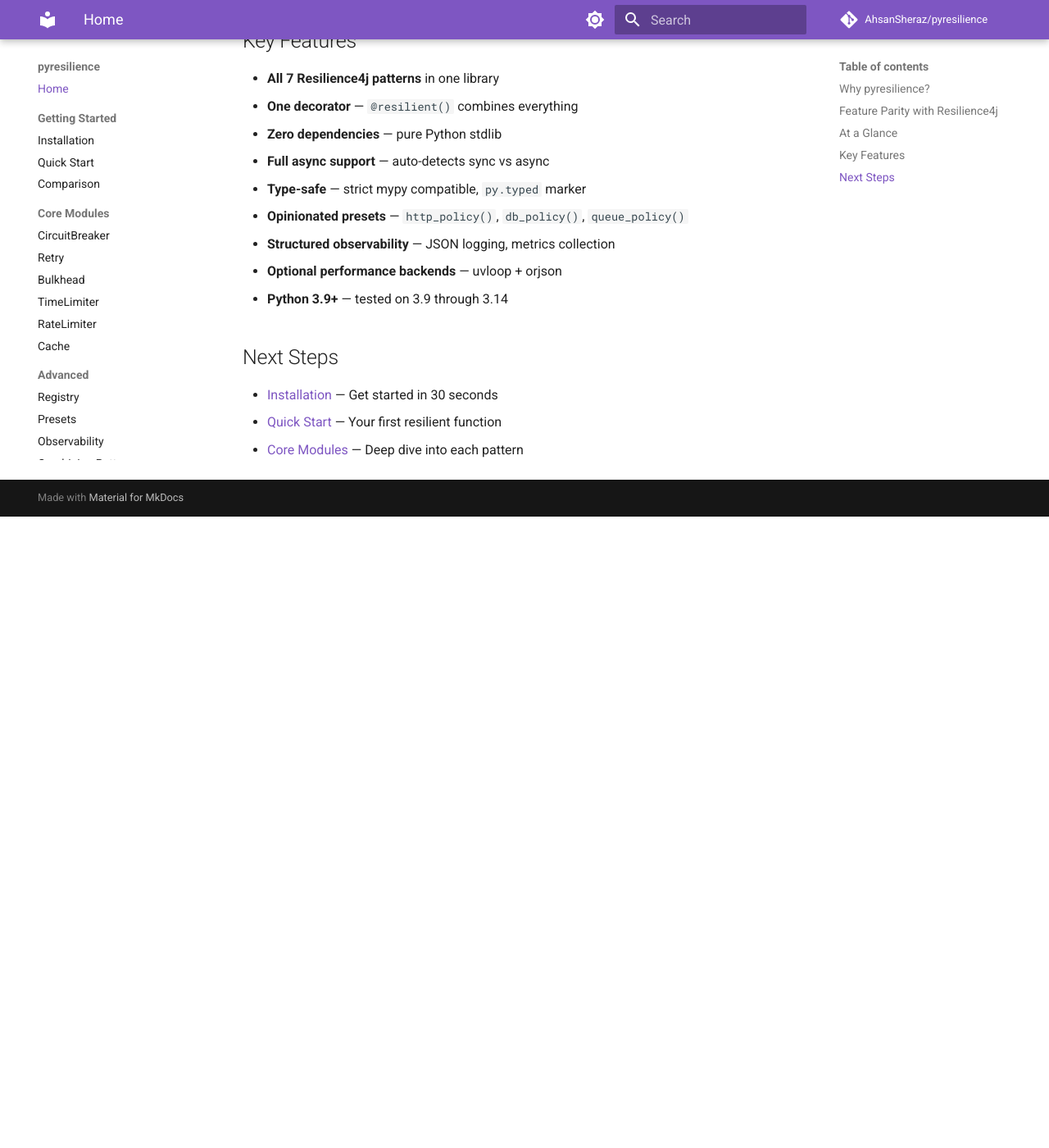
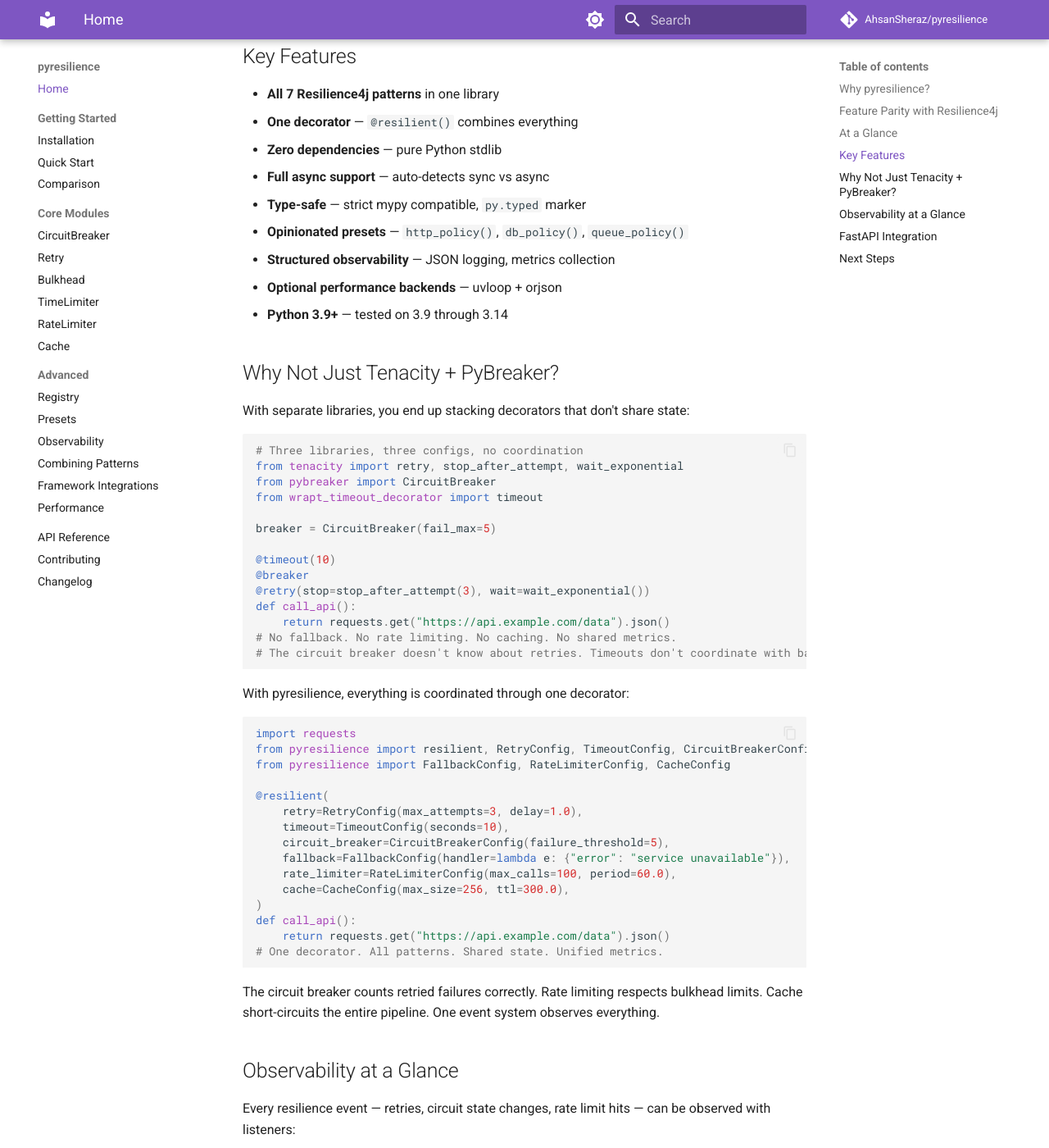
Before and after one commit to AhsanSheraz/pyresilience, an MkDocs documentation site: the page built from docs/index.md, in a window 1280 px wide and 1400 px high, scrolled down 1612 px. Shown: the whole window at 82% size. Built offline with MkDocs 1.6.1 and Material for MkDocs 9.7.7, drawn with Linux system fonts in a browser that asks for light colours; comment, search, counter and statistics services are not loaded; before the commit the page ends 2242 px from its top, so only the background shows below that; some of the changed text lies outside the part shown.

Commit message:
Improve docs, metadata, and trust-polish (#6)
1. Update PyPI description to include all seven patterns
2. Add missing imports in quickstart examples
3. Add disclaimer under comparison table
4. Add "Why not Tenacity + PyBreaker?" with side-by-side example in docs
5. Add observability and FastAPI examples near top-level docs

Co-authored-by: ahsan.sheraz <ahsan.sheraz@bonial.com>
Co-authored-by: Claude Opus 4.6 <noreply@anthropic.com>

````diff
--- a/docs/index.md
+++ b/docs/index.md
@@ -31,6 +31,7 @@ But combining them means stacking decorators, managing separate configs, and los
 ## At a Glance
 
 ```python
+import requests
 from pyresilience import resilient, RetryConfig, TimeoutConfig, CircuitBreakerConfig
 
 @resilient(
@@ -62,8 +63,108 @@ All patterns work together, with a unified event system for observability.
 - **Optional performance backends** — uvloop + orjson
 - **Python 3.9+** — tested on 3.9 through 3.14
 
+## Why Not Just Tenacity + PyBreaker?
+
+With separate libraries, you end up stacking decorators that don't share state:
+
+```python
+# Three libraries, three configs, no coordination
+from tenacity import retry, stop_after_attempt, wait_exponential
+from pybreaker import CircuitBreaker
+from wrapt_timeout_decorator import timeout
+
+breaker = CircuitBreaker(fail_max=5)
+
+@timeout(10)
+@breaker
+@retry(stop=stop_after_attempt(3), wait=wait_exponential())
+def call_api():
+    return requests.get("https://api.example.com/data").json()
+# No fallback. No rate limiting. No caching. No shared metrics.
+# The circuit breaker doesn't know about retries. Timeouts don't coordinate with backoff.
+```
+
+With pyresilience, everything is coordinated through one decorator:
+
+```python
+import requests
+from pyresilience import resilient, RetryConfig, TimeoutConfig, CircuitBreakerConfig
+from pyresilience import FallbackConfig, RateLimiterConfig, CacheConfig
+
+@resilient(
+    retry=RetryConfig(max_attempts=3, delay=1.0),
+    timeout=TimeoutConfig(seconds=10),
+    circuit_breaker=CircuitBreakerConfig(failure_threshold=5),
+    fallback=FallbackConfig(handler=lambda e: {"error": "service unavailable"}),
+    rate_limiter=RateLimiterConfig(max_calls=100, period=60.0),
+    cache=CacheConfig(max_size=256, ttl=300.0),
+)
+def call_api():
+    return requests.get("https://api.example.com/data").json()
+# One decorator. All patterns. Shared state. Unified metrics.
+```
+
+The circuit breaker counts retried failures correctly. Rate limiting respects bulkhead limits. Cache short-circuits the entire pipeline. One event system observes everything.
+
+## Observability at a Glance
+
+Every resilience event — retries, circuit state changes, rate limit hits — can be observed with listeners:
+
+```python
+from pyresilience import resilient, RetryConfig, CircuitBreakerConfig
+from pyresilience import JsonEventLogger, MetricsCollector, EventType
+
+logger = JsonEventLogger()
+metrics = MetricsCollector()
+
+def alert_on_circuit_open(event):
+    if event.event_type == EventType.CIRCUIT_OPEN:
+        print(f"ALERT: Circuit opened for {event.function_name}")
+
+@resilient(
+    retry=RetryConfig(max_attempts=3),
+    circuit_breaker=CircuitBreakerConfig(failure_threshold=5),
+    listeners=[logger, metrics, alert_on_circuit_open],
+)
+def payment_service(amount: float):
+    return process_payment(amount)
+
+# After some calls, check metrics:
+# metrics.summary() -> {"total_events": 150, "success_rate": 0.95, ...}
+```
+
+See [Observability](advanced/observability.md) for the full event system, JSON logging, and metrics collection.
+
+## FastAPI Integration
+
+Use pyresilience with FastAPI's dependency injection for per-route resilience:
+
+```python
+from fastapi import Depends, FastAPI
+from pyresilience import ResilienceConfig, RetryConfig, CircuitBreakerConfig
+from pyresilience.contrib.fastapi import ResilientDependency
+
+app = FastAPI()
+
+payment_resilience = ResilientDependency(ResilienceConfig(
+    retry=RetryConfig(max_attempts=3),
+    circuit_breaker=CircuitBreakerConfig(failure_threshold=5),
+))
+
+@app.post("/charge")
+async def charge(
+    amount: float,
+    resilience: ResilientDependency = Depends(payment_resilience),
+):
+    return await resilience.call(payment_service.charge, amount)
+```
+
+Also supports [Django and Flask](advanced/frameworks.md).
+
 ## Next Steps
 
 - [Installation](getting-started/installation.md) — Get started in 30 seconds
 - [Quick Start](getting-started/quickstart.md) — Your first resilient function
 - [Core Modules](core/circuitbreaker.md) — Deep dive into each pattern
+- [Observability](advanced/observability.md) — Logging, metrics, and alerting
+- [Framework Integrations](advanced/frameworks.md) — FastAPI, Django, Flask
--- a/pyproject.toml
+++ b/pyproject.toml
@@ -5,7 +5,7 @@ build-backend = "hatchling.build"
 [project]
 name = "pyresilience"
 version = "0.1.1"
-description = "Unified resilience patterns for Python — retry, circuit breaker, timeout, fallback, and bulkhead in one decorator."
+description = "Unified resilience patterns for Python — retry, circuit breaker, timeout, fallback, bulkhead, rate limiter, and cache in one decorator."
 readme = "README.md"
 license = "MIT"
 requires-python = ">=3.9"
````
Also changed, not shown: README.md (+3 -0 lines), docs/getting-started/quickstart.md (+6 -0 lines).
